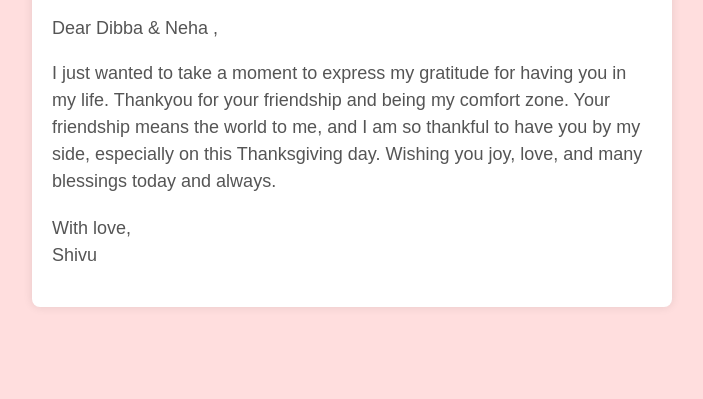
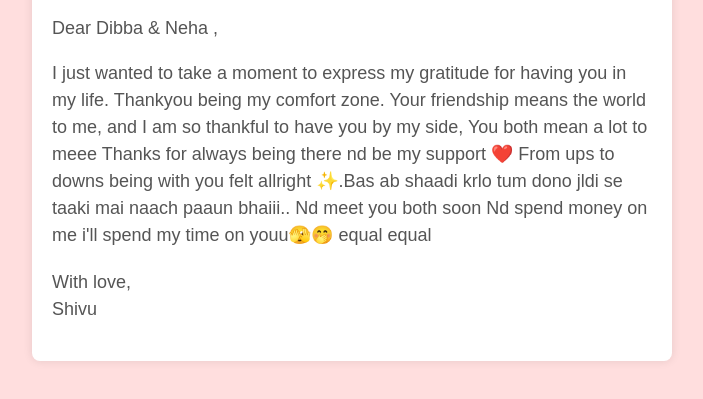
Before and after one commit to arcoiris0808/loved-ones, a plain HTML site: page Index.html in a window 1280 px wide. Shown: the part 453-852 px from the top of the page, without its empty margins (288-991 px from the left). Before the commit the page ends 810 px from the top, so only its background shows below. Drawn offline with Linux system fonts and the light colour scheme.

Commit message:
Update Index.html

```diff
--- a/Index.html
+++ b/Index.html
@@ -11,7 +11,8 @@
         <h1>Happy Thanksgiving!</h1>
         <img src="https://img.freepik.com/premium-vector/truly-thankful-sign-with-cute-pumpkin-vector-autumn-thanksgiving-quote-white-background_655299-201.jpg?w=740" alt="Truly Thankful Sign" class="photo">
         <p>Dear Dibba & Neha ,</p>
-        <p>I just wanted to take a moment to express my gratitude for having you in my life. Thankyou for your friendship and being my comfort zone. Your friendship means the world to me, and I am so thankful to have you by my side, especially on this Thanksgiving day. Wishing you joy, love, and many blessings today and always.</p>
+        <p>I just wanted to take a moment to express my gratitude for having you in my life. Thankyou being my comfort zone. Your friendship means the world to me, and I am so thankful to have you by my side, You both mean a lot to meee
+Thanks for always being there nd be my support ❤️ From ups to downs being with you felt allright ✨.Bas ab shaadi krlo tum dono jldi se taaki mai naach paaun bhaiii.. Nd meet you both soon Nd spend money on me i'll spend my time on youu🫣🤭 equal equal</p>
         <p>With love,<br>Shivu</p>
     </div>
 </body>
```
